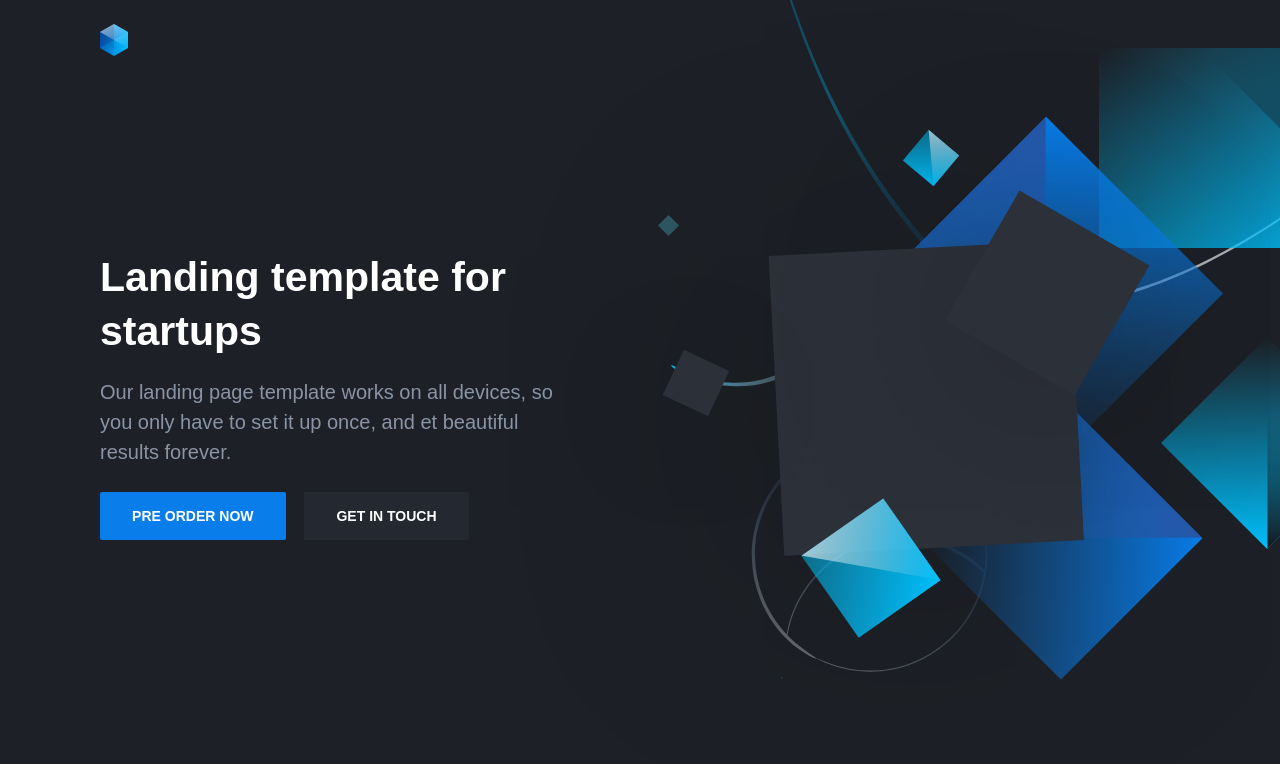
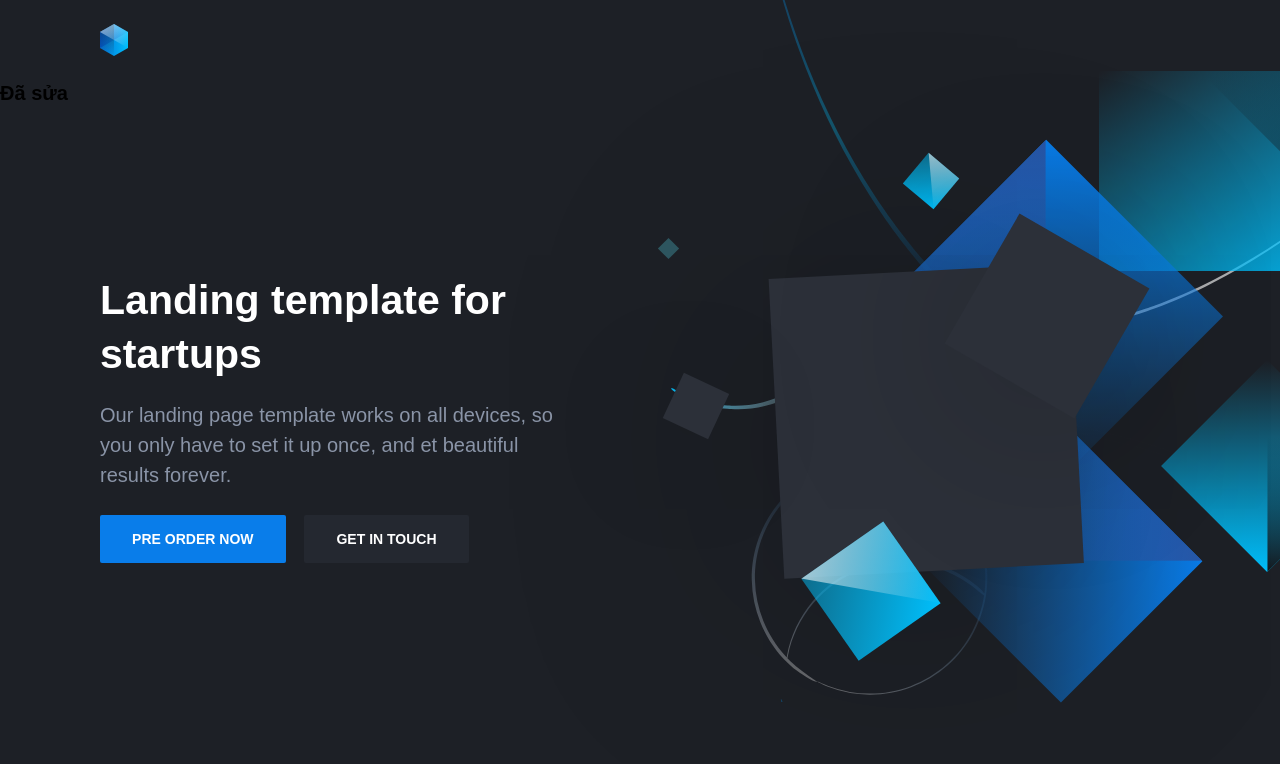
Before and after one commit to HoangNgocDung/UI, a plain HTML site: page src/index.html in a window 1280 px wide. Shown: the top 764 px of the page. Drawn offline with Linux system fonts and the light colour scheme.

Commit message:
Update index.html

```diff
--- a/src/index.html
+++ b/src/index.html
@@ -18,6 +18,7 @@
         <img src="/img/logo.svg" alt="logo" />
       </div>
     </header>
+    <h1> Đã sửa </h1>
     <!-- Section 1 -->
     <section class="section">
       <div class="container">
```
